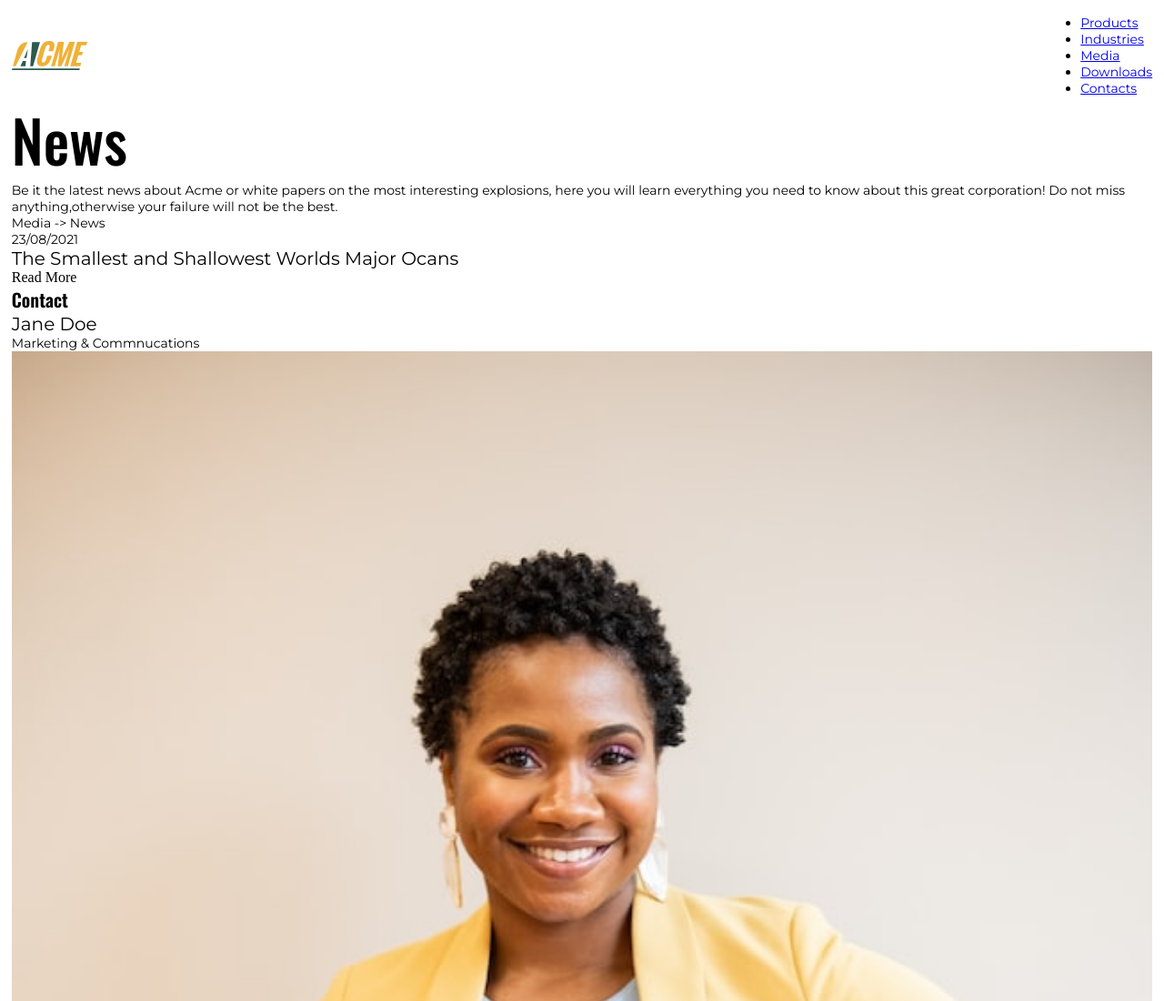
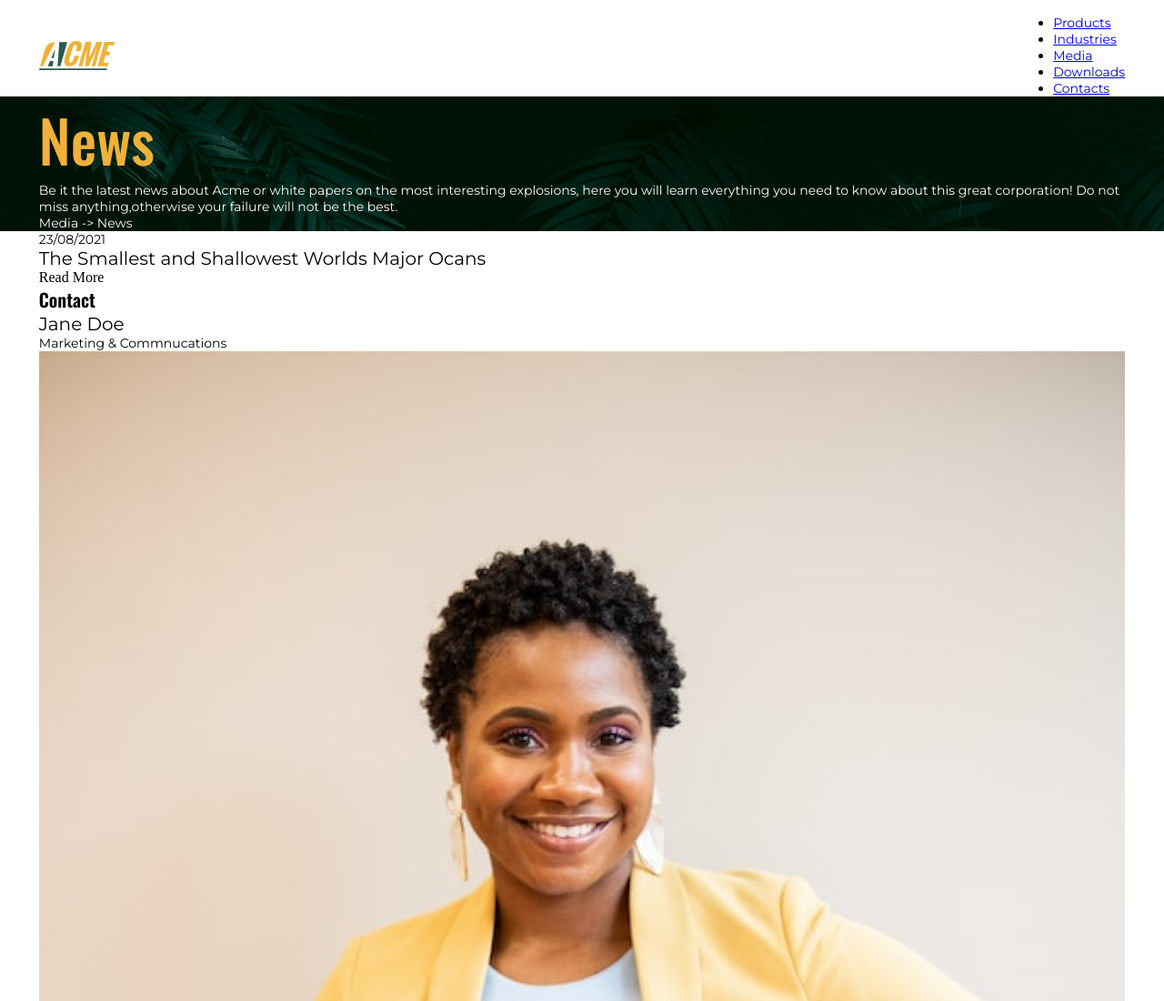
Before and after one commit to FluffyderDelphin/Acme-Project-, a website built with Vite: page src/app/news.html in a window 1280 px wide. Shown: the top 1100 px of the page at 91% size. Built offline with nearby package versions, Linux system fonts and the light colour scheme.

Commit message:
Desktop Max Width

```diff
--- a/src/app/news.html
+++ b/src/app/news.html
@@ -29,11 +29,13 @@
             <li><a href="#" class="nav__link link">Contacts</a></li>
           </ul>
 
-          <a href="#" id="btn-ham" class="hidden__desktop nav__mobile__menu">
-            <span></span>
-            <span></span>
-            <span></span>
-          </a>
+          <div class="hidden__desktop">
+            <a href="#" id="btn-ham" class="nav__mobile__menu">
+              <span class=""></span>
+              <span></span>
+              <span></span>
+            </a>
+          </div>
         </div>
       </nav>
 
--- a/src/app/scss/base/_layout.scss
+++ b/src/app/scss/base/_layout.scss
@@ -1,3 +1,11 @@
+@use '../media' as mix;
+
 .container{
     padding: 0 .8rem;
+
+    @include mix.breakpoint-up (medium){
+       max-width: 76.25rem;
+       margin: 0 auto;
+    }
+
 }
--- /dev/null
+++ b/src/app/scss/components/_hero.scss
@@ -0,0 +1,14 @@
+@use '../colors' as col;
+
+.hero{
+
+    background-image: url('../../public/background/ACME_Background-Pattern.png');
+    h1{
+        color:col.$color-yellow ;
+    }
+
+    p{
+        color:col.$color-white ;
+    }
+
+}
--- a/src/app/scss/components/_index.scss
+++ b/src/app/scss/components/_index.scss
@@ -1 +1,2 @@
 @forward 'navbar';
+@forward 'hero';
```
Also changed, not shown: src/public/background/ACME_Background-Pattern.png (added).
